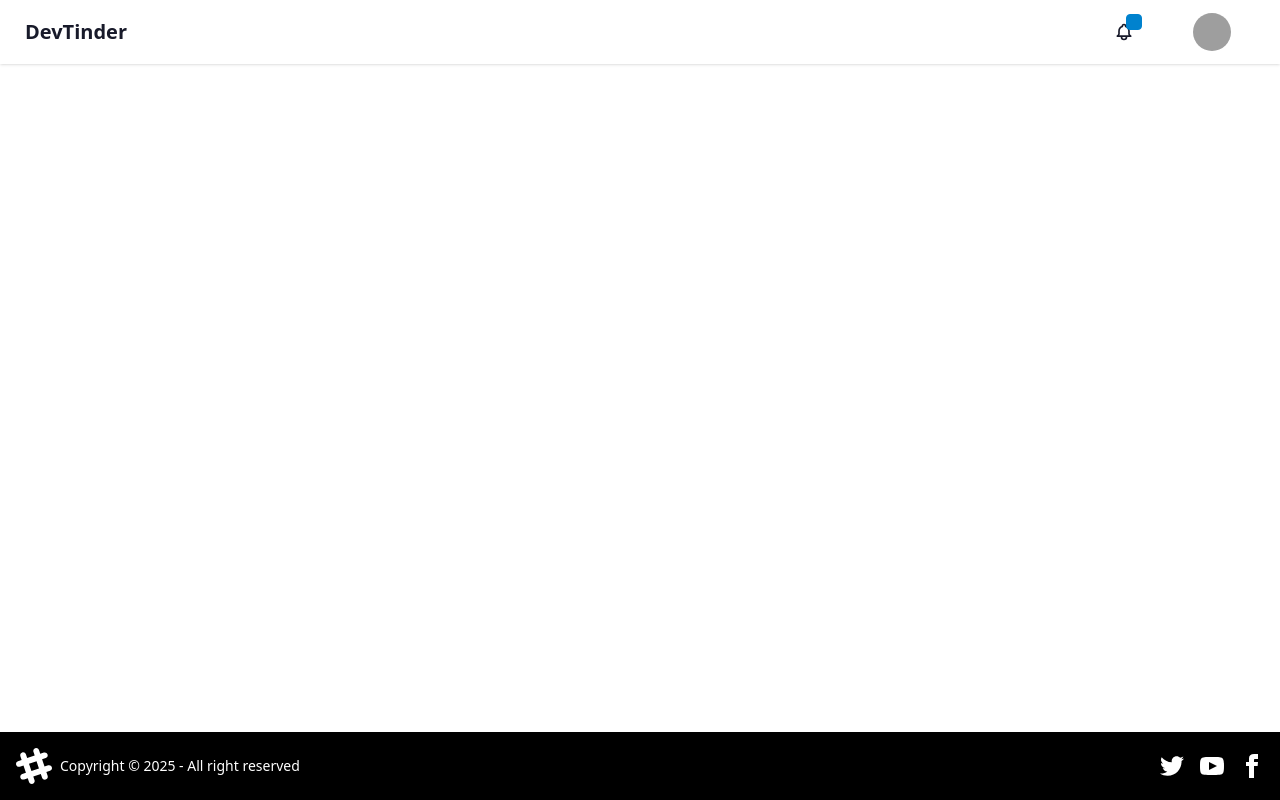
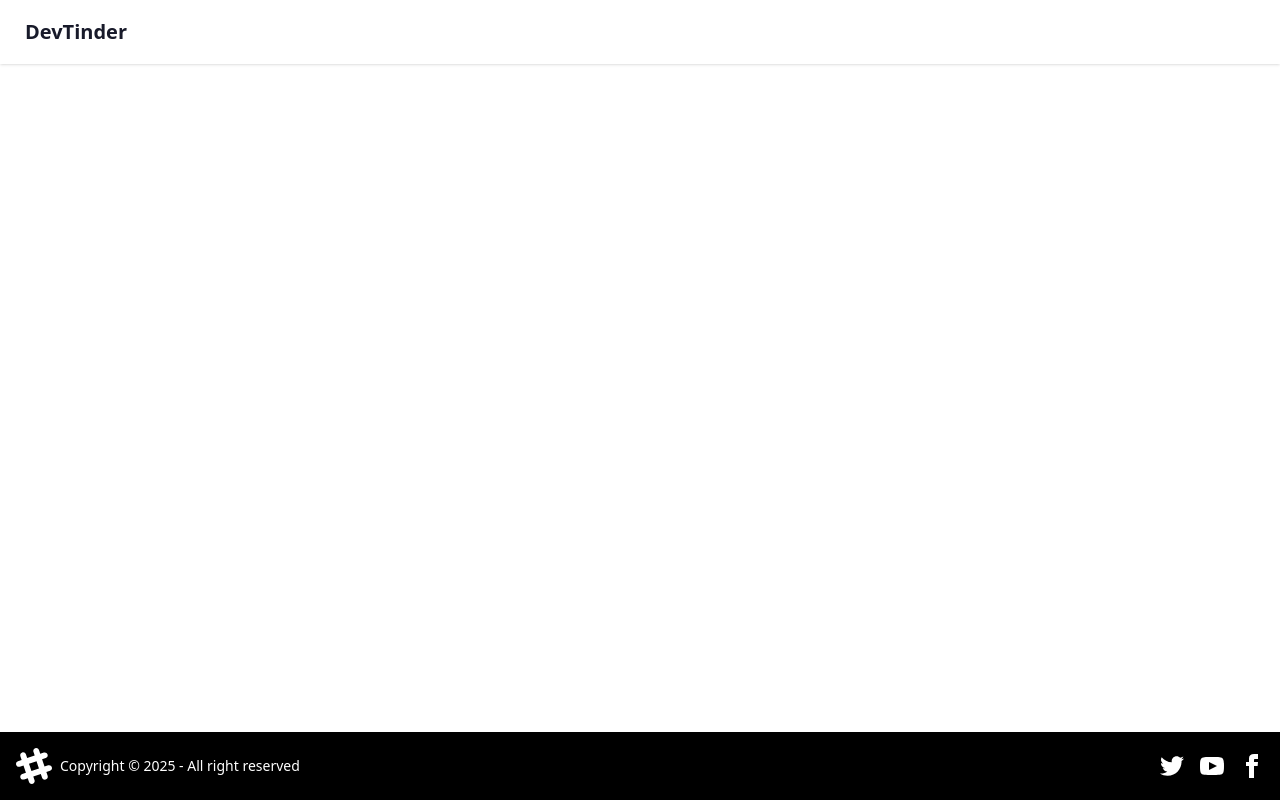
Before and after one commit to OmkeshJadhav/devtinder-frontend, a React (Vite) app: page / in a window 1280 px wide. Built offline with nearby package versions, Linux system fonts and the light colour scheme; grey boxes are pictures that could not be loaded.

Commit message:
Used useSelector hook to access the user data and display it in the Navbar

```diff
--- a/src/components/Navbar.jsx
+++ b/src/components/Navbar.jsx
@@ -1,12 +1,14 @@
-import React from 'react'
+import { useSelector } from 'react-redux'
 
 const Navbar = () => {
+    const user = useSelector((store) => store.user)
     return (
         <div className="navbar bg-base-100 shadow-sm">
             <div className="flex-1">
                 <a className="btn btn-ghost text-xl">DevTinder</a>
             </div>
-            <div className="flex gap-2">
+            {user && <div className="flex gap-2">
+                <div className='flex items-center'>Welcome {user.firstName}</div>
                 <button className="btn btn-ghost btn-circle">
                     <div className="indicator">
                         <svg xmlns="http://www.w3.org/2000/svg" className="h-5 w-5" fill="none" viewBox="0 0 24 24" stroke="currentColor"> <path strokeLinecap="round" strokeLinejoin="round" strokeWidth="2" d="M15 17h5l-1.405-1.405A2.032 2.032 0 0118 14.158V11a6.002 6.002 0 00-4-5.659V5a2 2 0 10-4 0v.341C7.67 6.165 6 8.388 6 11v3.159c0 .538-.214 1.055-.595 1.436L4 17h5m6 0v1a3 3 0 11-6 0v-1m6 0H9" /> </svg>
@@ -17,8 +19,8 @@ const Navbar = () => {
                     <div tabIndex={0} role="button" className="btn btn-ghost btn-circle avatar">
                         <div className="w-10 rounded-full">
                             <img
-                                alt="Tailwind CSS Navbar component"
-                                src="https://img.daisyui.com/images/stock/photo-1534528741775-53994a69daeb.webp" />
+                                alt="User Image"
+                                src={user.image} />
                         </div>
                     </div>
                     <ul
@@ -34,7 +36,7 @@ const Navbar = () => {
                         <li><a>Logout</a></li>
                     </ul>
                 </div>
-            </div>
+            </div>}
         </div>
     )
 }
```
